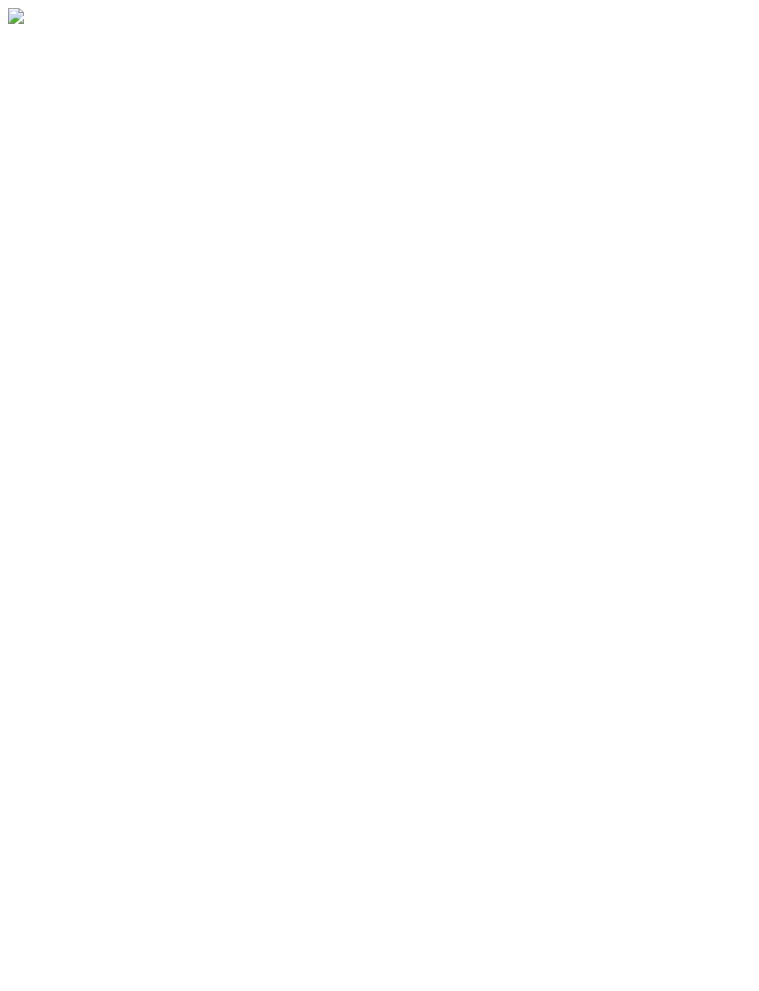
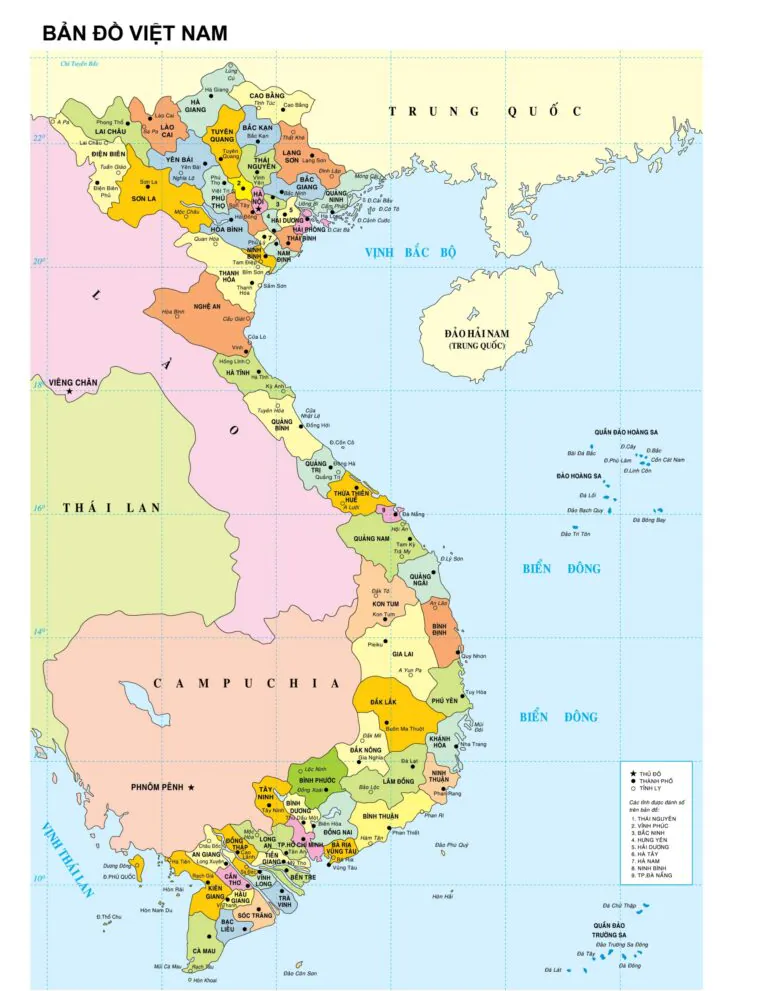
Before and after one commit to ngothanhducan22/web, a plain HTML site: page bt05.html in a window 1280 px wide. Shown: the top 991 px of the page, without its empty margins (0-759 px from the left). Before the commit the page ends 800 px from the top, so only its background shows below. Drawn offline with Linux system fonts and the light colour scheme.

Commit message:
nop bai tap web

```diff
--- a/bt05.html
+++ b/bt05.html
@@ -8,8 +8,7 @@
 <body>
 
 <!-- Image Map Generated by http://www.image-map.net/ -->
-<img src="Ban-do.png" usemap="#image-map">
-
+<img src="images/Ban-do.png" usemap="#image-map">
 <map name="image-map">
     <area target="_blank" alt="Cổng thông tin điện tử Hà Nội" title="Cổng thông tin điện tử Hà Nội" href="https://hanoi.gov.vn/ " coords="251,190,13" shape="circle">
     <area target="_blank" alt="Cổng thông tin điện tử Huế" title="Cổng thông tin điện tử Huế" href="https://hue.gov.vn/" coords="342,464,310,488,344,510,390,501" shape="poly">
```
